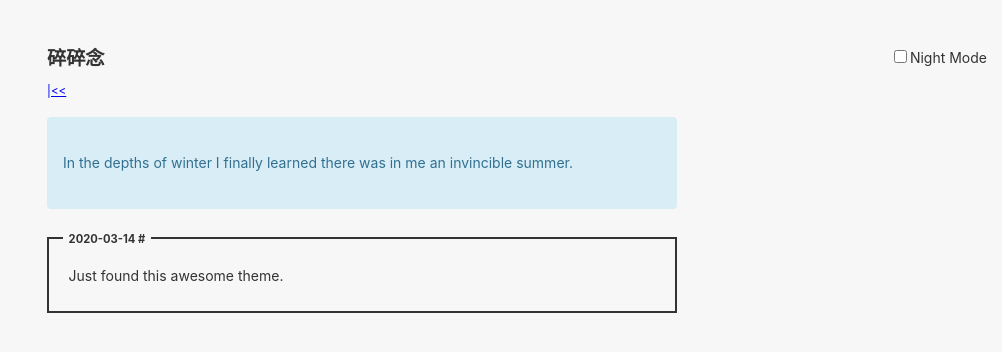
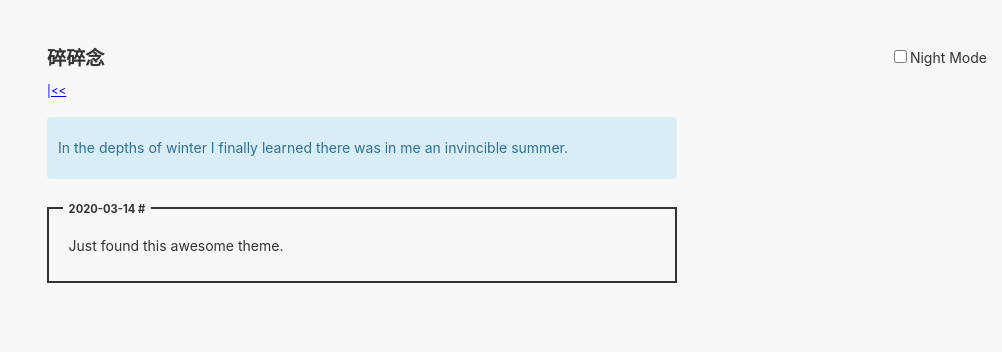
Before and after one commit to weijy/weisnotes, a Jekyll site: the page built from notes.html, in a window 1280 px wide. Shown: the top 352 px of the page, without its empty margins (278-1280 px from the left). Built offline with Jekyll 4.4.1, drawn with Linux system fonts in a browser that asks for light colours.

Commit message:
Update new.scss

```diff
--- a/assets/new.scss
+++ b/assets/new.scss
@@ -41,7 +41,7 @@ header .night {
 
 .card {
   margin-top:10px;
-  padding: 15px;
+  padding: 0 10px;
   color: #31708f;
   background-color: #d9edf7;
   border-color: #bce8f1;
```
